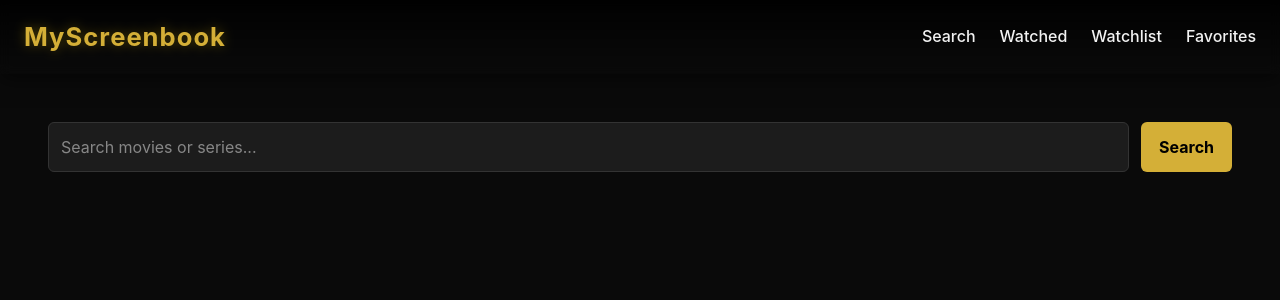
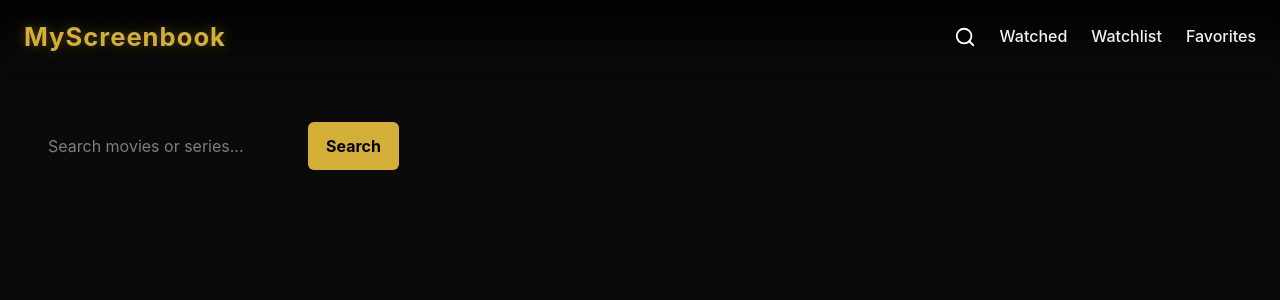
Before and after one commit to gmetzakis/WatchList-Project, a React app in the folder frontend/: page /search in a window 1280 px wide. Shown: the top 300 px of the page. Built offline with nearby package versions, Linux system fonts and the light colour scheme; sample sign-in values are in the browser's storage; the HTML template or start-up script is replaced by a standard one.

Commit message:
Improved Search Feature and Header Button

```diff
--- a/frontend/package.json
+++ b/frontend/package.json
@@ -14,6 +14,7 @@
     "framer-motion": "^12.36.0",
     "react": "^19.2.4",
     "react-dom": "^19.2.4",
+    "react-icons": "^5.6.0",
     "react-router-dom": "^7.13.1",
     "zustand": "^5.0.11"
   },
--- a/frontend/src/components/header.jsx
+++ b/frontend/src/components/header.jsx
@@ -1,15 +1,66 @@
+import { useState, useRef, useEffect } from "react";
+import { Link, useNavigate } from "react-router-dom";
+import { FiSearch } from "react-icons/fi";
+
 export default function Header() {
+  const [searchOpen, setSearchOpen] = useState(false);
+  const [query, setQuery] = useState("");
+  const inputRef = useRef(null);
+  const navigate = useNavigate();
+
+  useEffect(() => {
+    function handleClickOutside(e) {
+      if (inputRef.current && !inputRef.current.contains(e.target)) {
+        setSearchOpen(false);
+      }
+    }
+    if (searchOpen) document.addEventListener("mousedown", handleClickOutside);
+    return () => document.removeEventListener("mousedown", handleClickOutside);
+  }, [searchOpen]);
+
+  function handleKeyDown(e) {
+    if (e.key === "Enter" && query.trim() !== "") {
+      navigate(`/search?q=${query}`);
+      setSearchOpen(false);
+      setQuery("");
+    }
+    if (e.key === "Escape") {
+      setSearchOpen(false);
+    }
+  }
+
   return (
     <header className="cinema-header">
       <div className="cinema-header-inner">
+
         <div className="cinema-logo">MyScreenbook</div>
 
         <nav className="cinema-nav">
-          <a href="/search">Search</a>
-          <a href="/watched">Watched</a>
-          <a href="/watchlist">Watchlist</a>
-          <a href="/favorites">Favorites</a>
+
+          <div className={`search-wrapper ${searchOpen ? "open" : ""}`} ref={inputRef}>
+            <FiSearch
+              className="search-icon"
+              onClick={() => setSearchOpen(prev => !prev)}
+            />
+
+            {searchOpen && (
+              <input
+                autoFocus
+                type="text"
+                className="search-input"
+                placeholder="Search..."
+                value={query}
+                onChange={(e) => setQuery(e.target.value)}
+                onKeyDown={handleKeyDown}
+              />
+            )}
+          </div>
+
+          <Link to="/watched">Watched</Link>
+          <Link to="/watchlist">Watchlist</Link>
+          <Link to="/favorites">Favorites</Link>
         </nav>
+
       </div>
     </header>
   );
--- a/frontend/src/pages/Search.jsx
+++ b/frontend/src/pages/Search.jsx
@@ -1,28 +1,41 @@
-import { useState } from "react";
+import { useState, useEffect } from "react";
 import api from "../api/axios";
 import { useAuthStore } from "../store/authStore";
-import { Link } from "react-router-dom";
+import { Link, useSearchParams } from "react-router-dom";
 
 export default function SearchPage() {
   const user = useAuthStore((state) => state.user);
-  const [query, setQuery] = useState("");
+
+  const [searchParams] = useSearchParams();
+  const initialQuery = searchParams.get("q") || "";   // ⭐ read from URL
+
+  const [query, setQuery] = useState(initialQuery);
   const [results, setResults] = useState([]);
   const [loading, setLoading] = useState(false);
 
-  async function handleSearch(e) {
-    e.preventDefault();
-    if (!query.trim()) return;
+  // ⭐ Auto-run search when arriving from header
+  useEffect(() => {
+    if (initialQuery.trim() !== "") {
+      runSearch(initialQuery);
+    }
+  }, [initialQuery]);
 
+  async function runSearch(q) {
     setLoading(true);
-
     try {
-      const res = await api.get(`/tmdb/search?query=${query}`);
+      const res = await api.get(`/tmdb/search?query=${q}`);
       setResults(res.data.results);
     } catch (err) {
       console.error("Search error:", err);
     } finally {
       setLoading(false);
     }
+  }
+
+  async function handleSearch(e) {
+    e.preventDefault();
+    if (!query.trim()) return;
+    runSearch(query);
   }
 
   return (
@@ -32,7 +45,7 @@ export default function SearchPage() {
         <input
           type="text"
           placeholder="Search movies or series..."
-          className="search-input"
+          className="searchpage-input"
           value={query}
           onChange={(e) => setQuery(e.target.value)}
         />
--- a/frontend/src/styles/cinema.css
+++ b/frontend/src/styles/cinema.css
@@ -498,3 +498,46 @@ body {
   margin-top: 8px;
   font-size: 0.9rem;
 }
+
+.search-wrapper {
+  position: relative;
+  display: flex;
+  align-items: center;
+}
+
+.search-icon {
+  font-size: 22px;
+  cursor: pointer;
+  color: white;
+  transition: color 0.2s ease;
+}
+
+.search-icon:hover {
+  color: #ccc;
+}
+
+.search-input {
+  position: absolute;
+  right: -10px;
+  top: 50%;
+  transform: translateY(-50%);
+  background: #111;
+  border: 1px solid #333;
+  padding: 8px 12px;
+  border-radius: 6px;
+  color: white;
+  width: 200px;
+  font-size: 14px;
+  opacity: 0;
+  pointer-events: none;
+  transition:
+    opacity 0.2s ease,
+    transform 0.2s ease,
+    width 0.2s ease;
+}
+
+.search-wrapper.open .search-input {
+  opacity: 1;
+  pointer-events: auto;
+  transform: translateY(-50%) translateX(0);
+}
```
Also changed, not shown: 1 other file (tests, documents, lock files or other folders).
